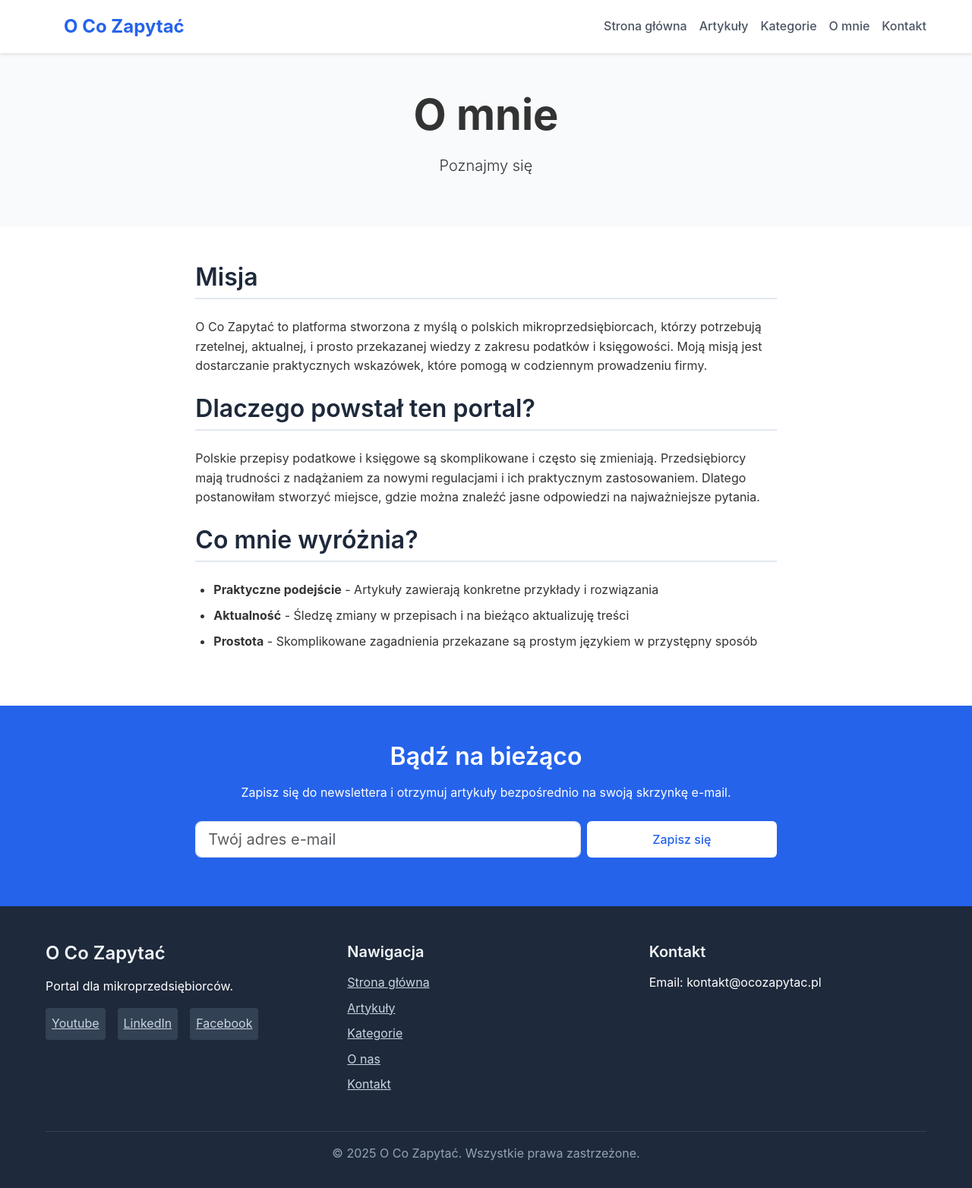
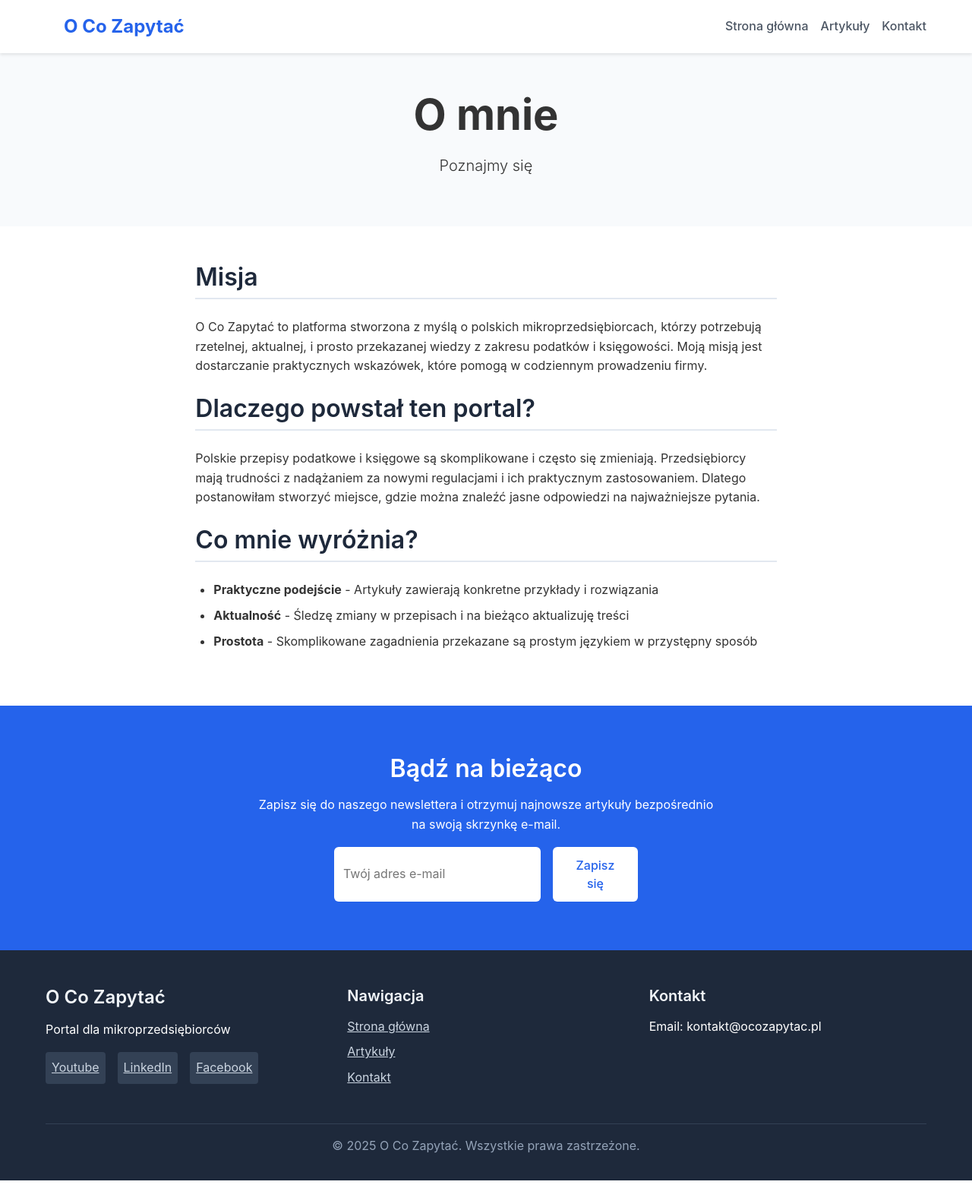
Before and after one commit to magdazembik/OCoZapytac, a FastAPI app: page /about in a window 1280 px wide. Shown: the whole page at 76% size. Run offline with FastAPI, Linux system fonts and the light colour scheme; parts of the project's set-up code (start-up, migrations or seed data) failed here and were passed over; some libraries are stand-ins or nearby versions.

Commit message:
moved newsletter to base.html

```diff
--- a/templates/about.html
+++ b/templates/about.html
@@ -39,27 +39,5 @@
     </div>
 </section>
 
-<!-- Newsletter -->
-<section class="custom-newsletter py-5" id="newsletter">
-    <div class="container">
-        <div class="row justify-content-center">
-            <div class="col-lg-8 text-center">
-                <h2 class="mb-3">Bądź na bieżąco</h2>
-                <p class="mb-4">Zapisz się do newslettera i otrzymuj artykuły bezpośrednio na swoją skrzynkę e-mail.</p>
-                <form class="row g-2 justify-content-center"
-                      hx-post="http://localhost:8000/api/v1/users/subscribe"
-                      hx-target="#newsletter-result"
-                      hx-swap="innerHTML">
-                    <div class="col-md-8">
-                        <input type="email" name="email" class="form-control form-control-lg" placeholder="Twój adres e-mail" required>
-                    </div>
-                    <div class="col-md-4">
-                        <button type="submit" class="btn btn-custom-white btn-lg w-100">Zapisz się</button>
-                    </div>
-                </form>
-                <div id="newsletter-result" class="mt-3"></div>
-            </div>
-        </div>
-    </div>
-</section>
+
 {% endblock %}
--- a/templates/base.html
+++ b/templates/base.html
@@ -39,8 +39,8 @@
                 <ul class="nav-menu">
                     <li><a href="/" class="nav-link">Strona główna</a></li>
                     <li><a href="/articles" class="nav-link">Artykuły</a></li>
-                    <li><a href="/categories" class="nav-link">Kategorie</a></li>
-                    <li><a href="/about" class="nav-link">O mnie</a></li>
+                    <!-- <li><a href="/categories" class="nav-link">Kategorie</a></li>
+                    <li><a href="/about" class="nav-link">O mnie</a></li> -->
                     <li><a href="/contact" class="nav-link">Kontakt</a></li>
                 </ul>
             </nav>
@@ -50,6 +50,23 @@
     <!-- Main Content -->
     <main>
         {% block content %}{% endblock %}
+    <!-- Newsletter -->
+<section class="custom-newsletter" id="newsletter">
+  <div class="container">
+    <div class="newsletter-content">
+      <h2>Bądź na bieżąco</h2>
+      <p>Zapisz się do naszego newslettera i otrzymuj najnowsze artykuły bezpośrednio na swoją skrzynkę e-mail.</p>
+      <form class="newsletter-form"
+            hx-post="http://localhost:8000/api/v1/users/subscribe"
+            hx-target="#newsletter-result"
+            hx-swap="innerHTML">
+        <input type="email" name="email" placeholder="Twój adres e-mail" required>
+        <button type="submit" class="btn btn-custom-white">Zapisz się</button>
+      </form>
+      <div id="newsletter-result"></div>
+    </div>
+  </div>
+</section>
     </main>
 
     <!-- Footer -->
@@ -58,7 +75,7 @@
             <div class="footer-content">
                 <div class="footer-section">
                     <h3>O Co Zapytać</h3>
-                    <p>Portal dla mikroprzedsiębiorców. </p>
+                    <p>Portal dla mikroprzedsiębiorców</p>
                     <div class="social-links">
                         <a href="#" class="social-link">Youtube</a>
                         <a href="#" class="social-link">LinkedIn</a>
@@ -70,8 +87,8 @@
                     <ul>
                         <li><a href="/">Strona główna</a></li>
                         <li><a href="/articles">Artykuły</a></li>
-                        <li><a href="/categories">Kategorie</a></li>
-                        <li><a href="/about">O nas</a></li>
+                        <!-- <li><a href="/categories">Kategorie</a></li>
+                        <li><a href="/about">O mnie</a></li> -->
                         <li><a href="/contact">Kontakt</a></li>
                     </ul>
                 </div>
```
Also changed, not shown: templates/articles.html (+1 -17 lines), templates/contact.html (+1 -17 lines), templates/index.html (+0 -17 lines), templates/single_article.html (+3 -19 lines), static/images/DALL·E 2025-07-30 20.03.41 - A realistic, photo-quality image of two white women in their 30s or 40s sitting at the window of a cozy local brasserie on a sunny early morning. One .webp (added).
